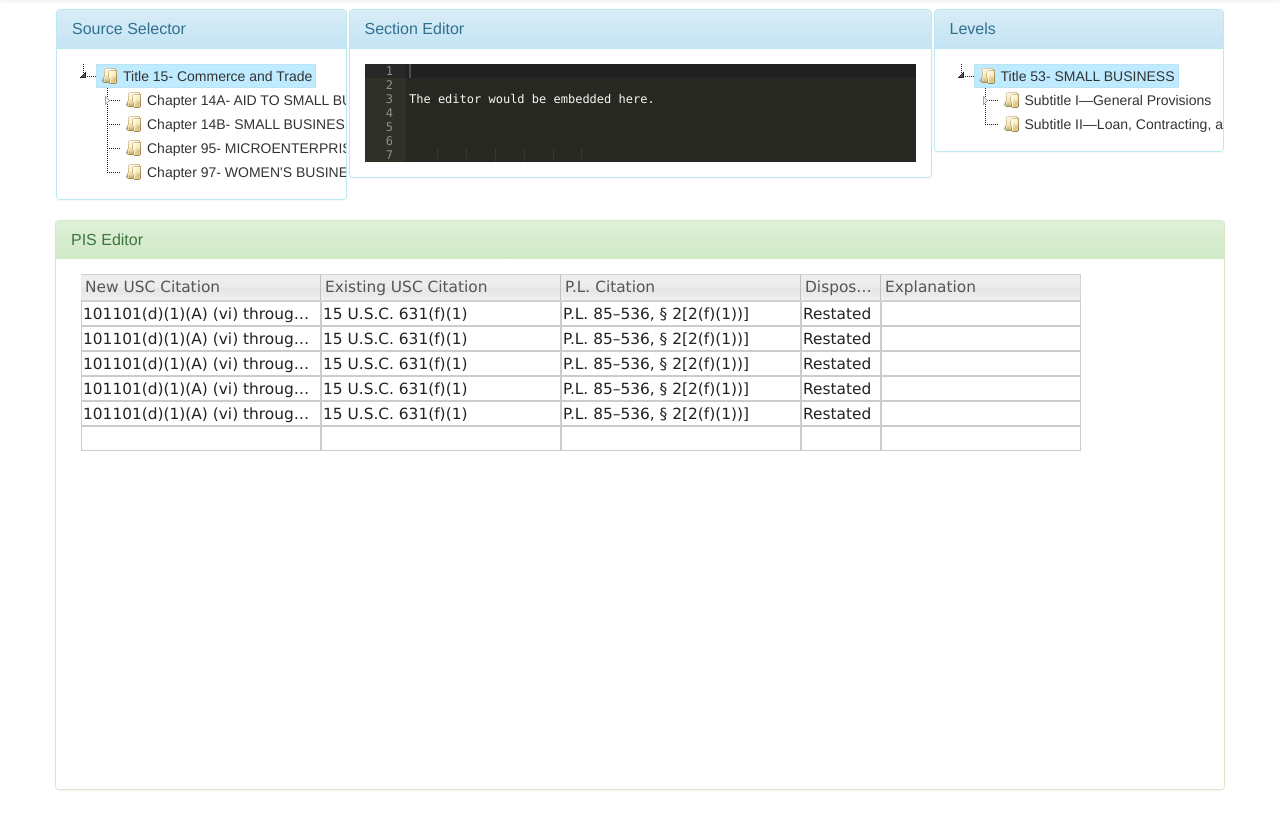
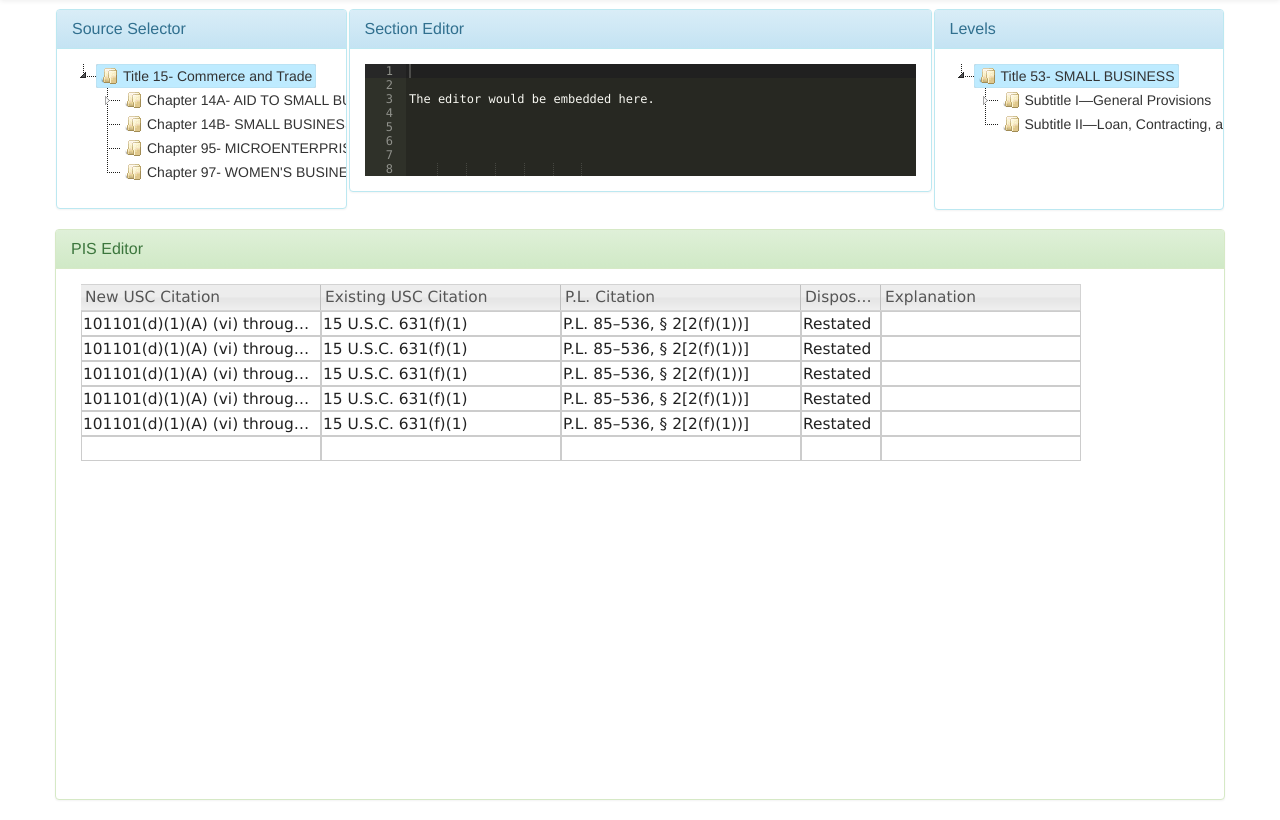
Before and after one commit to aih/Codification, a Flask app: page / in a window 1280 px wide. Shown: the part 51-871 px from the top of the page. Before the commit the page ends 841 px from the top, so only its background shows below. Run offline with Flask 2, Linux system fonts and the light colour scheme; some libraries are stand-ins or nearby versions.

Commit message:
Added scrolling to panels

```diff
--- a/app/templates/index.html
+++ b/app/templates/index.html
@@ -4,17 +4,17 @@
       <div style="margin-top: 60px;">
           <div class="row">
               <div class="col-md-3" id="appcolumn1">
-                  <div class="panel panel-info">
+                  <div class="panel panel-info" style="height:200px;">
                       <div class="panel-heading">
                           <h3 class="panel-title">Source Selector</h3>
                       </div>
-                      <div class="panel-body" style="overflow:hidden">
+                      <div class="panel-body" style="overflow:scroll">
                           <div id="jstree_selector_div"></div>
                       </div>
                   </div>
               </div>
 
-              <div class="col-md-6" id="appcolumn2">
+              <div class="col-md-6" id="appcolumn2" style="height:200px;">
                   <div class="panel panel-info">
                       <div class="panel-heading">
                           <h3 class="panel-title">Section Editor</h3>
@@ -24,19 +24,20 @@
 <html lang="en">
 The editor would be embedded here.
 
+
+
 </html>
-
                           </div>
                       </div>
                   </div>
                                </div>
 
-              <div class="col-md-3" id="appcolumn3">
+              <div class="col-md-3" id="appcolumn3" style="height: 200px;">
                   <div class="panel panel-info">
                       <div class="panel-heading">
                           <h3 class="panel-title">Levels</h3>
                       </div>
-                      <div class="panel-body" style="overflow:hidden">
+                      <div class="panel-body" style="height:160px; overflow:scroll">
                           <div id="jstree_levels_div"></div>
                       </div>
                   </div>
@@ -47,7 +48,7 @@ The editor would be embedded here.
                       <div class="panel-heading">
                           <h3 class="panel-title">PIS Editor</h3>
                       </div>
-                      <div class="panel-body" style="overflow:hidden;">
+                      <div class="panel-body" style="overflow:scroll;">
                           <div style="width:1000px; margin-left: 10px; overflow:hidden;">
                               <div id="pisSpreadsheet" style="width:100%;height:500px;"></div>
                           </div>
```
